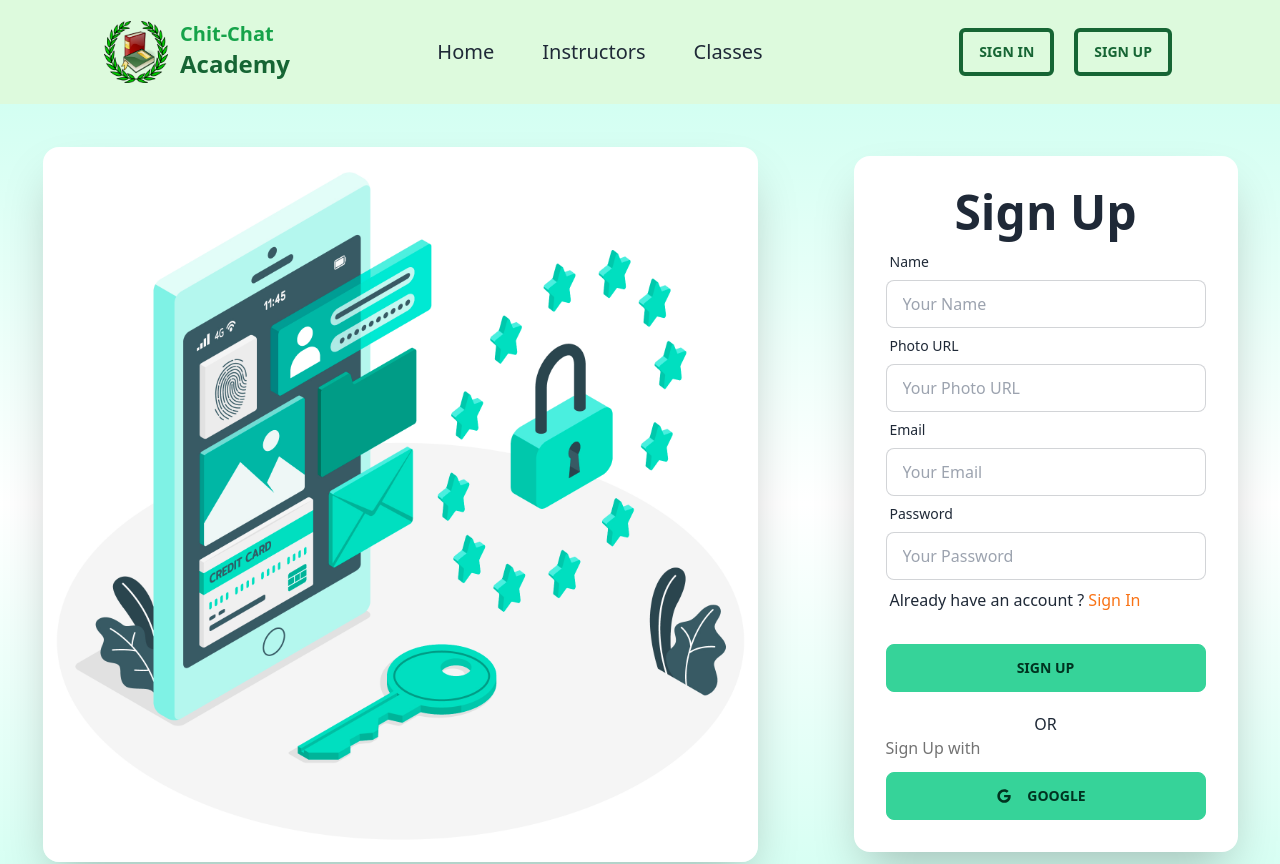
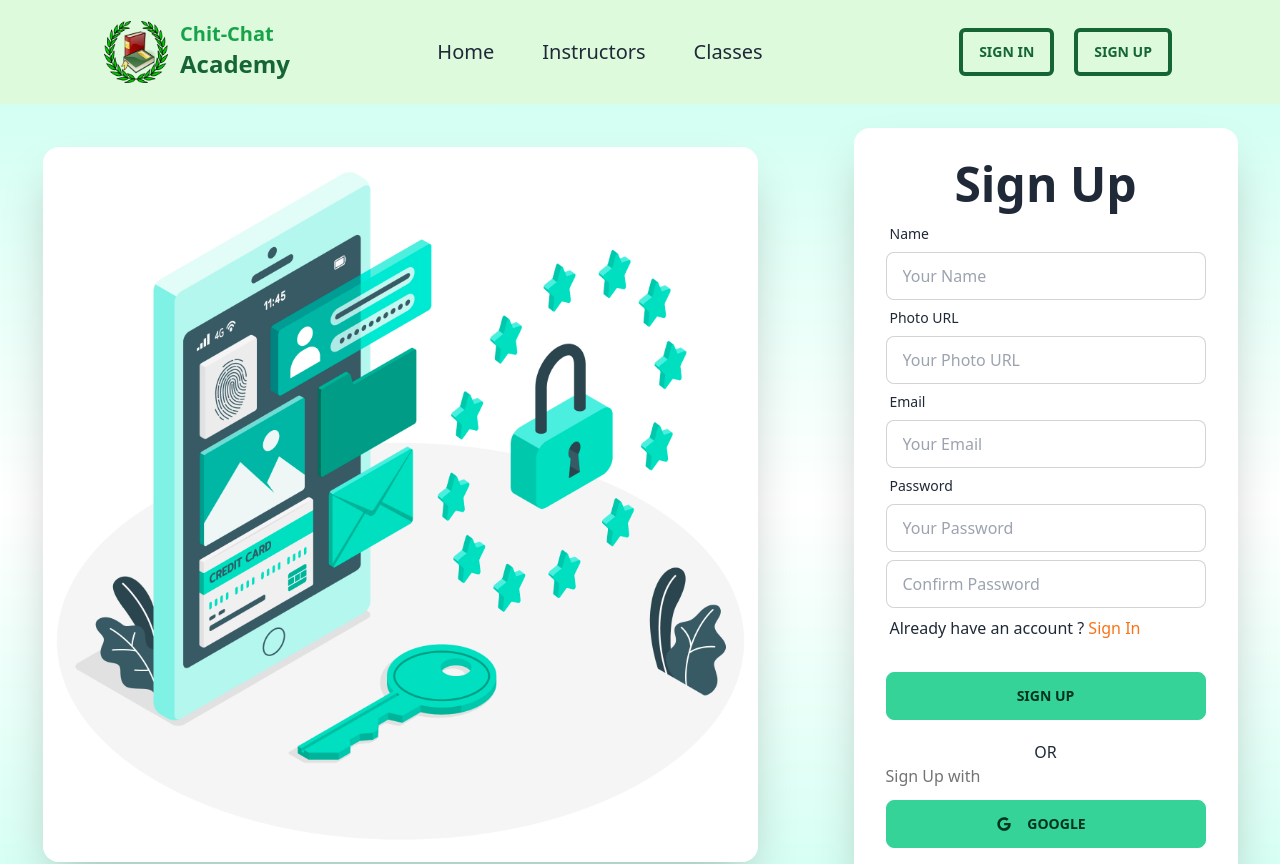
Before and after one commit to 23Mubasshir/Chit-Chat-Academy-client, a React (Vite) app: page /sign-up in a window 1280 px wide. Shown: the top 864 px of the page. Built offline with nearby package versions, Linux system fonts and the light colour scheme; no server answers.

Commit message:
confirm password added

```diff
--- a/src/Pages/SignUp/SignUp.jsx
+++ b/src/Pages/SignUp/SignUp.jsx
@@ -2,11 +2,12 @@ import { Link } from "react-router-dom";
 import img from "../../assets/images/SignUp.jpg";
 import { FaGoogle } from "react-icons/fa";
 import { AuthContext } from "../../Providers/AuthProvider";
-import { useContext } from "react";
+import { useContext, useState } from "react";
 import useTitle from "../../Hooks/useTitle";
 import { useForm } from "react-hook-form";
 
 const SignUp = () => {
+  const [error, setError] = useState(false);
   useTitle("Anime ToyWorld | Sign Up");
   const { createUser, signInWithGoogle, userProfileUpdating, setUser } =
     useContext(AuthContext);
@@ -19,11 +20,17 @@ const SignUp = () => {
 
   //  < ----- Regular Sign-Up ----->
   const onSubmit = (data) => {
+
+    if (data.password == data.confirm_password){
       createUser(data.email, data.password).then((result) => {
         const createdUser = result.user;
 
-      userProfileUpdating(createdUser, data.name, data.photoURL).then(() =>{
-        setUser({...createdUser, displayName : data.name, photoURL : data.photoURL});
+        userProfileUpdating(createdUser, data.name, data.photoURL).then(() => {
+          setUser({
+            ...createdUser,
+            displayName: data.name,
+            photoURL: data.photoURL,
+          });
         });
 
         // userProfileUpdating(data.name, data.photoURL)
@@ -53,6 +60,9 @@ const SignUp = () => {
         //   })
         //   .catch((error) => console.log(error));
       });
+    }
+    else(setError(true));
+
   };
 
   //  < ----- Google Sign-up ----->
@@ -68,6 +78,8 @@ const SignUp = () => {
         console.log(error.message);
       });
   };
+
+
 
   return (
     <div>
@@ -147,20 +159,36 @@ const SignUp = () => {
                     })}
                   />
                   {errors.password?.type === "required" && (
-                    <p className="text-red-600 ">Password is required</p>
+                    <p className="text-red-600 ">* Password is required</p>
                   )}
                   {errors.password?.type === "minLength" && (
                     <p className="text-red-600 ">
-                      Password must be 6 characters or more.
+                      * Password must be 6 characters or more.
                     </p>
                   )}
                   {errors.password?.type === "pattern" && (
                     <p className="text-red-600 ">
-                      * Password must have <br/>
-                      One Uppercase Character. <br/>
-                      One Special Character. <br/>
+                      * Password must have <br />
+                      One Uppercase Character. <br />
+                      One Special Character. <br />
                     </p>
                   )}
+                  <input
+                  name="confirm_password"
+                  type="Password"
+                  placeholder="Confirm Password"
+                  className="input input-bordered mt-2"
+                    {...register("confirm_password", {
+                      required: true
+                    })}
+                  />
+
+                  {error ? <p className="text-red-600 ">* Confirm Password did not match</p> : <></> }
+
+                  {errors.confirm_password?.type === "required" && (
+                    <p className="text-red-600 ">* Confirm Password is required</p>
+                  )}
+
                   <label className="label">
                     <p>
                       Already have an account ?{" "}
```
Lines whose indentation alone changed are shown as unchanged.
